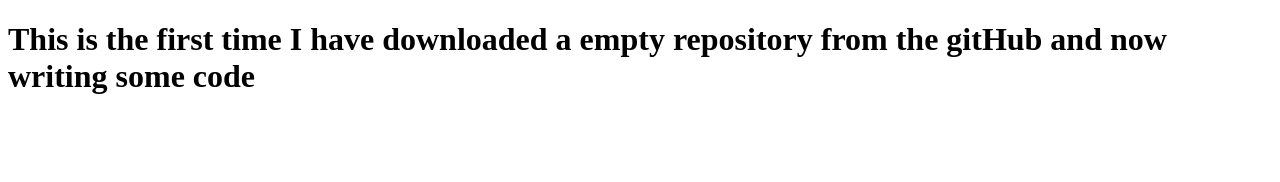
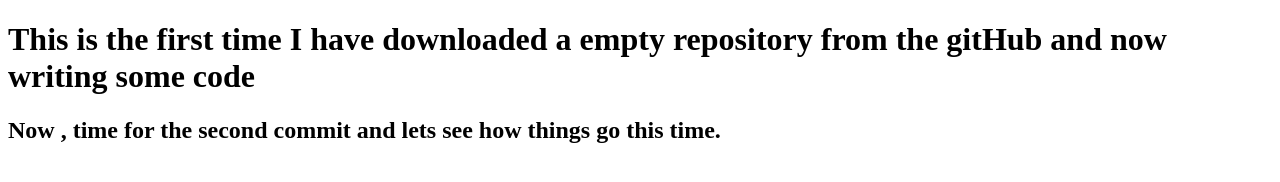
Before and after one commit to Taman707/New-Project, a plain HTML site: page index.html in a window 1280 px wide. Drawn offline with Linux system fonts and the light colour scheme.

Commit message:
commit-2

```diff
--- a/index.html
+++ b/index.html
@@ -7,5 +7,6 @@
 </head>
 <body>
     <h1>This is the first time I have downloaded a empty repository from the gitHub and now writing some code</h1>
+    <h2>Now , time for the second commit and lets see how things go this time.</h2>
 </body>
 </html>
```
